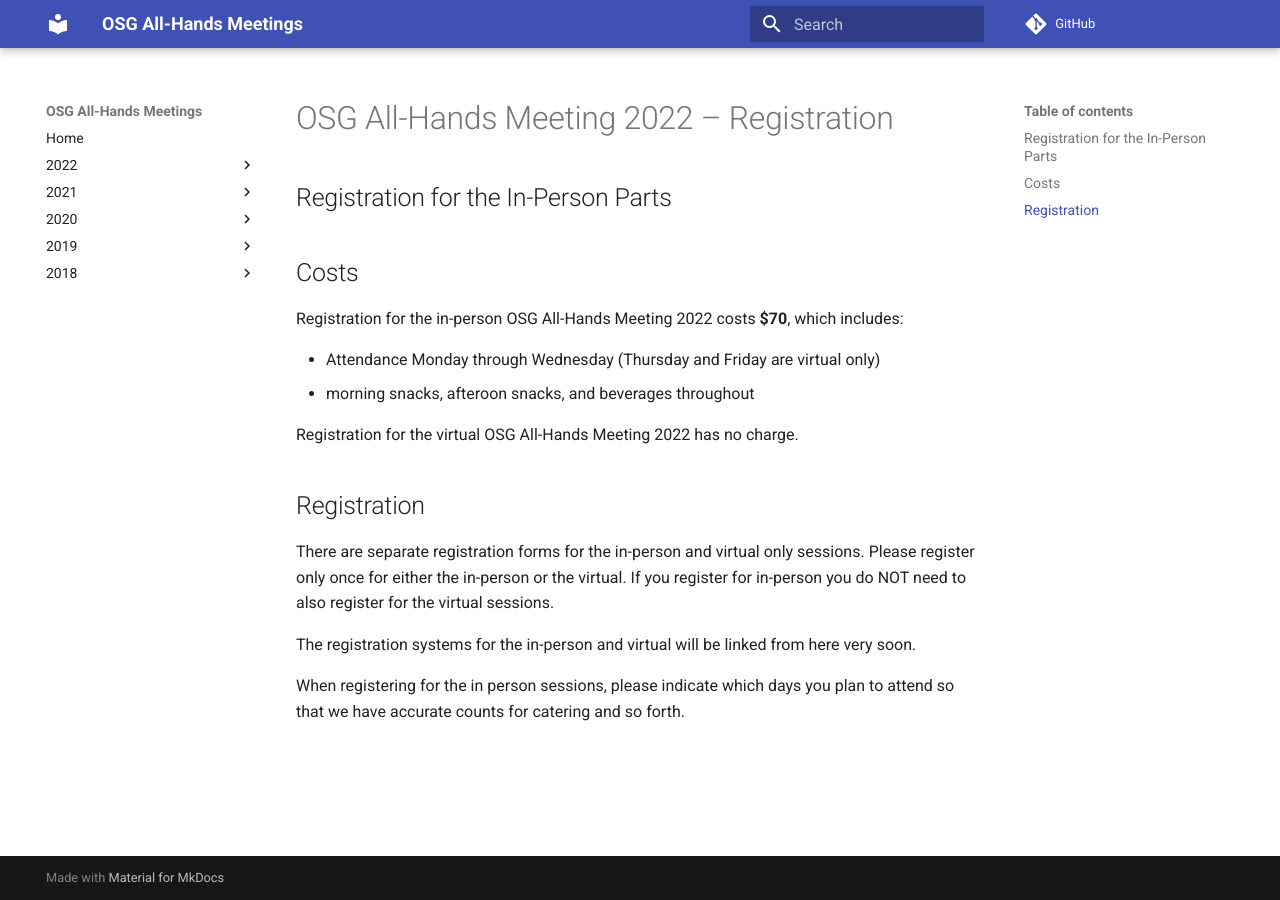
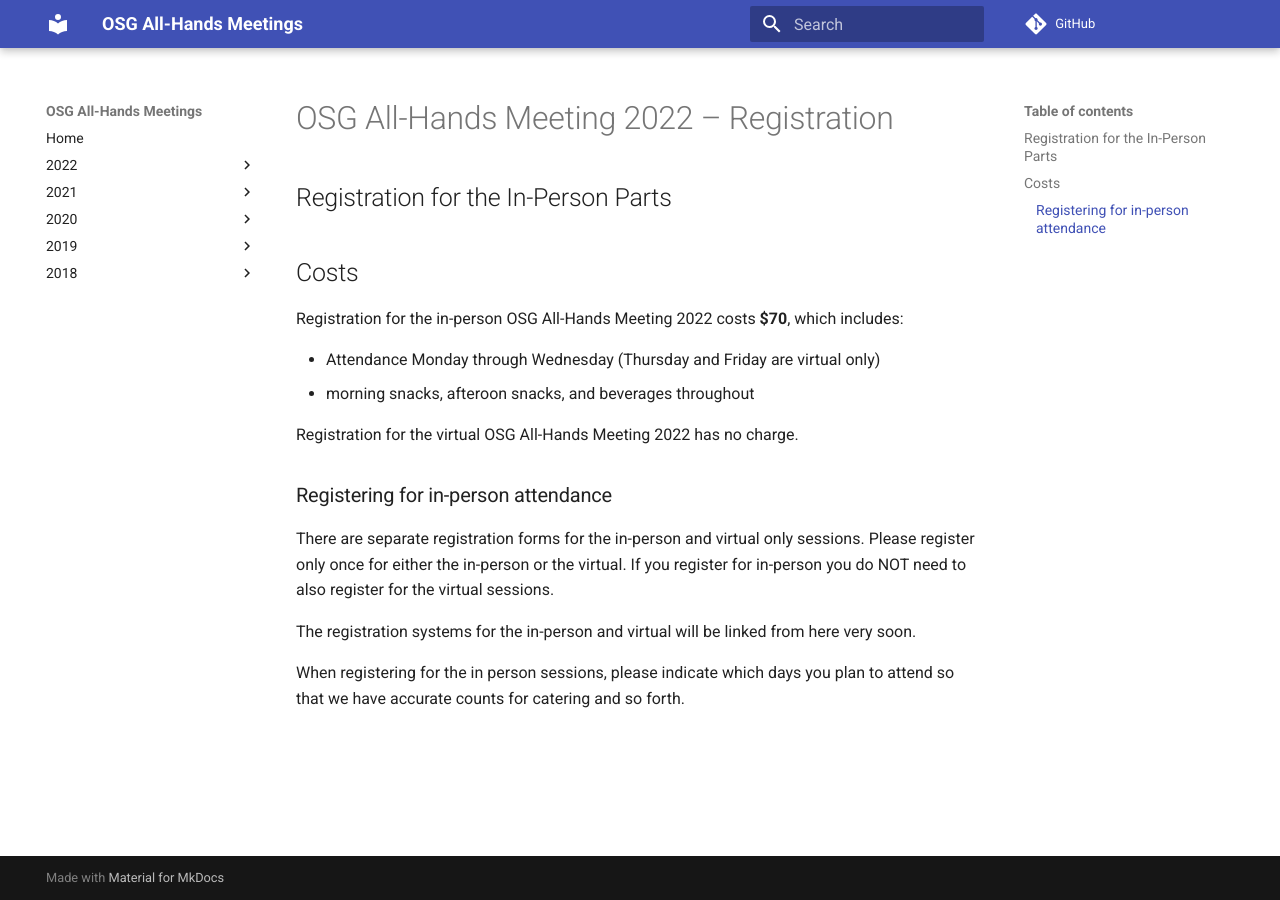
Before and after one commit to osg-htc/all-hands, an MkDocs documentation site: the page built from docs/2022/registration.md, in a window 1280 px wide. Built offline with MkDocs 1.6.1 and Material for MkDocs 9.7.7, drawn with Linux system fonts in a browser that asks for light colours; comment, search, counter and statistics services are not loaded.

Commit message:
Update docs/2022/registration.md
Co-authored-by: Tim Cartwright <cat@cs.wisc.edu>

```diff
--- a/docs/2022/registration.md
+++ b/docs/2022/registration.md
@@ -12,7 +12,7 @@ Registration for the in-person OSG All-Hands Meeting 2022 costs **$70**, which i
 Registration for the virtual OSG All-Hands Meeting 2022 has no charge.
 
 
-## Registration
+### Registering for in-person attendance
 
 There are separate registration forms for the in-person and virtual only sessions. Please register only once for either the in-person or the virtual.  If you register for in-person you do NOT need to also register for the virtual sessions.
 
```
